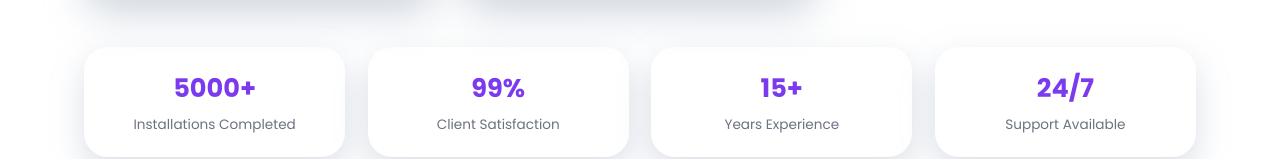
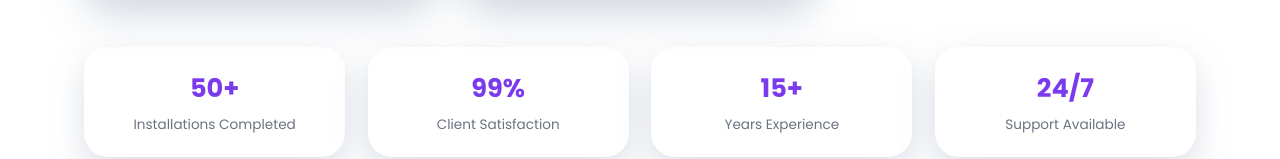
Before and after one commit to krishGupta-026/bvm-security-services, a React (Vite) app: page /gallery in a window 1280 px wide. Shown: the part 1054-1213 px from the top of the page. Built offline with nearby package versions, Linux system fonts and the light colour scheme.

Commit message:
Update installation count in gallery stats

```diff
--- a/src/pages/Gallery.jsx
+++ b/src/pages/Gallery.jsx
@@ -48,7 +48,7 @@ export default function Gallery() {
 
           <div className="gallery-stats">
             <div className="stat-card">
-              <h3>5000+</h3>
+              <h3>50+</h3>
               <p>Installations Completed</p>
             </div>
             <div className="stat-card">
```
